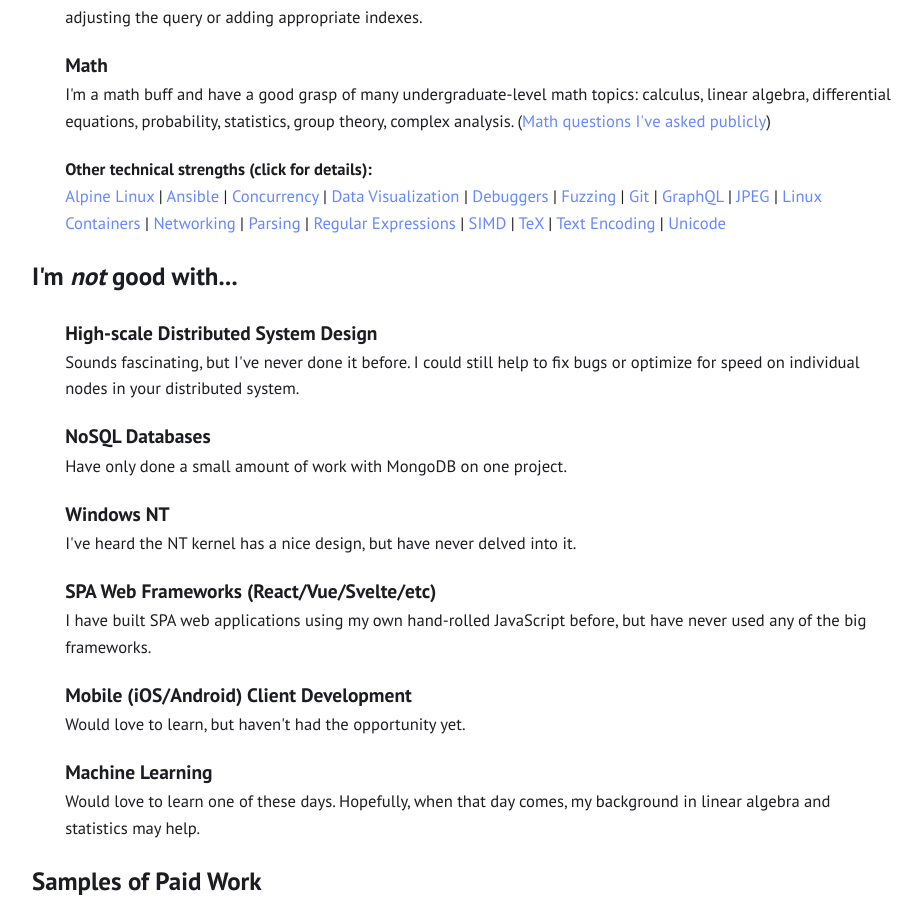
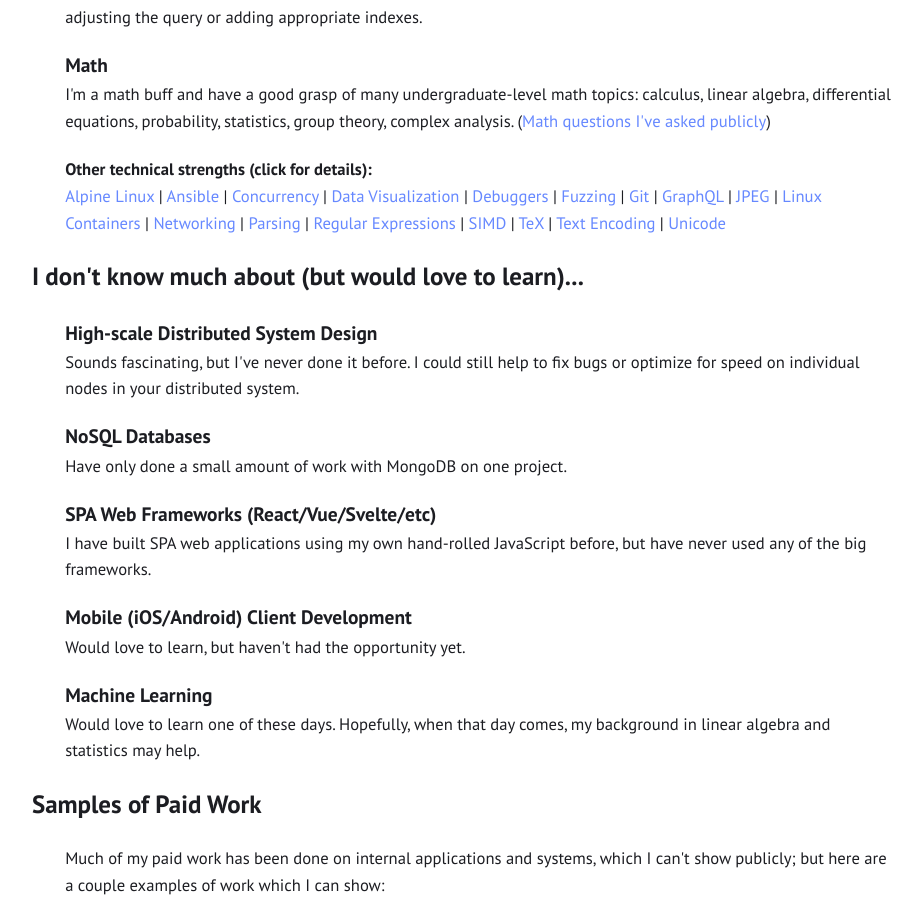
Before and after one commit to alexdowad/alexdowad.github.io, a Jekyll site: the page built from cv.html, in a window 1280 px wide and 900 px high, scrolled down 1379 px. Shown: the whole window, without its empty margins (178-1100 px from the left). Built offline with Jekyll 4.4.1, drawn with Linux system fonts in a browser that asks for light colours.

Commit message:
Tweaked CV as advised by N. Copa

```diff
--- a/cv.html
+++ b/cv.html
@@ -153,7 +153,7 @@
 	</script>
 </div>
 
-<h2>I'm <i>not</i> good with...</h2>
+<h2>I don't know much about (but would love to learn)...</h2>
 
 <div class="indent">
 	<h3 style="margin-bottom: 0">High-scale Distributed System Design</h3>
@@ -161,9 +161,6 @@
 
 	<h3 style="margin-bottom: 0">NoSQL Databases</h3>
 	Have only done a small amount of work with MongoDB on one project.
-
-	<h3 style="margin-bottom: 0">Windows NT</h3>
-	I've heard the NT kernel has a nice design, but have never delved into it.
 
 	<h3 style="margin-bottom: 0">SPA Web Frameworks (React/Vue/Svelte/etc)</h3>
 	I have built SPA web applications using my own hand-rolled JavaScript before, but have never used any of the big frameworks.
```
